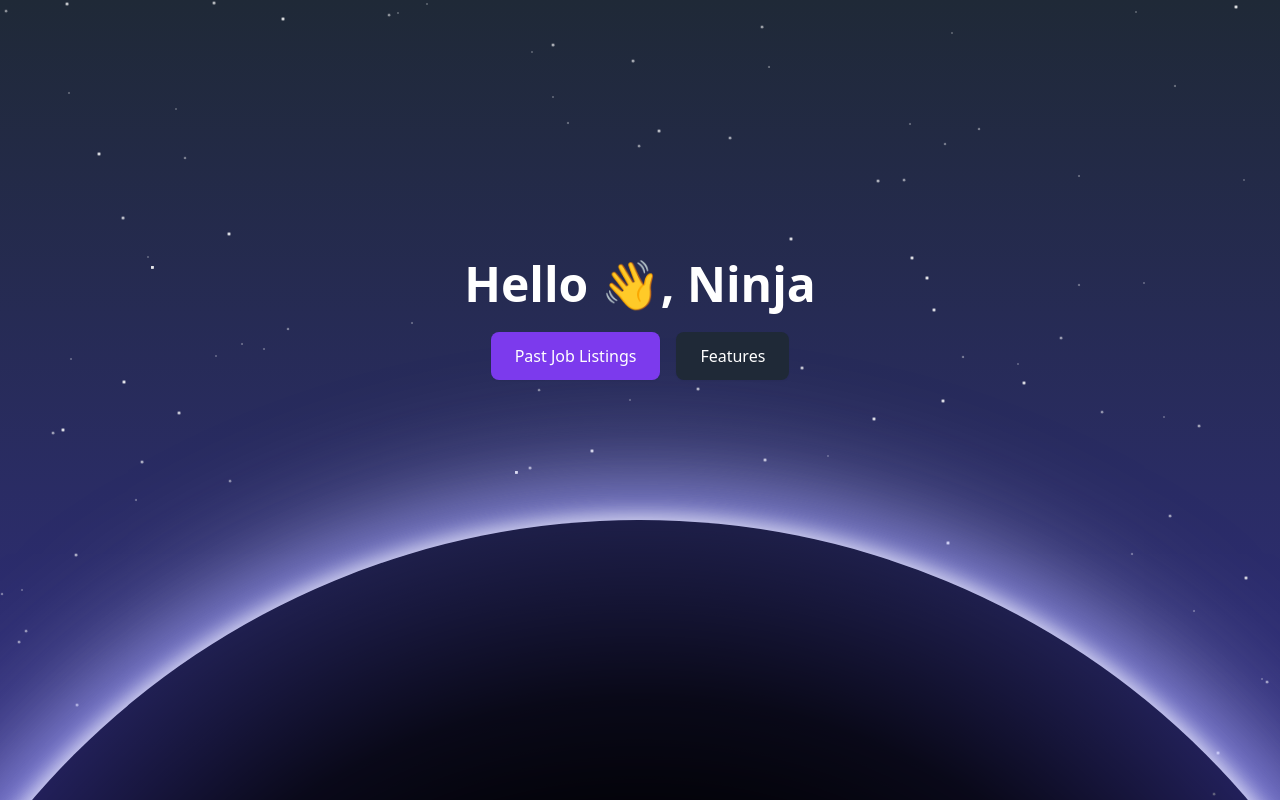
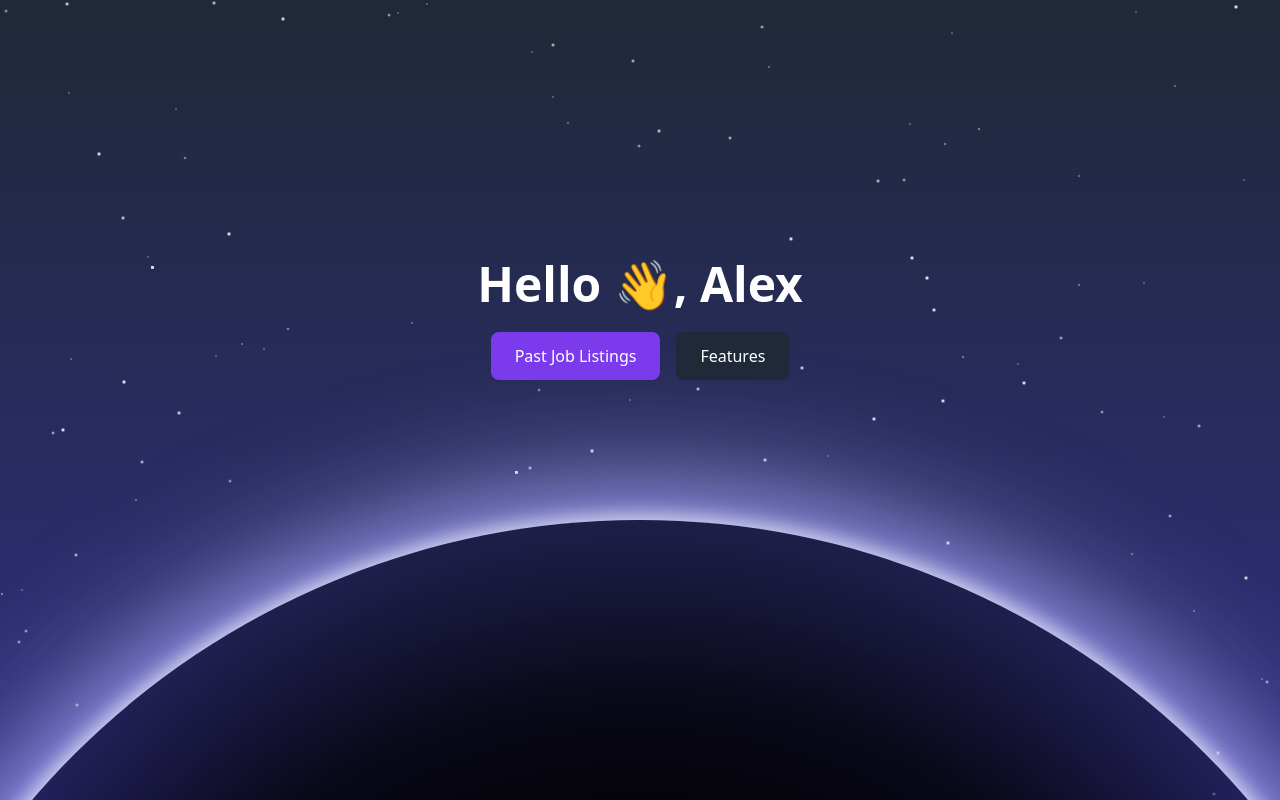
Before and after one commit to Ninjtheturtle/Shortlist.ai, a Flask app: page / in a window 1280 px wide. Run offline with Flask 3, Linux system fonts and the light colour scheme; some libraries are stand-ins or nearby versions.

Commit message:
Update index.html

```diff
--- a/templates/index.html
+++ b/templates/index.html
@@ -121,7 +121,7 @@
         <!-- Blackhole and Text -->
         <div class="blackhole"></div>
         <div class="main-text">
-            <h1 class="text-5xl font-bold">Hello 👋, Ninja</h1>
+            <h1 class="text-5xl font-bold">Hello 👋, Alex</h1>
             <div class="mt-6 flex justify-center space-x-4">
                 <a href="#jobs" class="px-6 py-3 bg-purple-600 text-white rounded-lg shadow-sm hover:shadow-md transition-all duration-200 hover:bg-purple-700">
                     Past Job Listings
```
